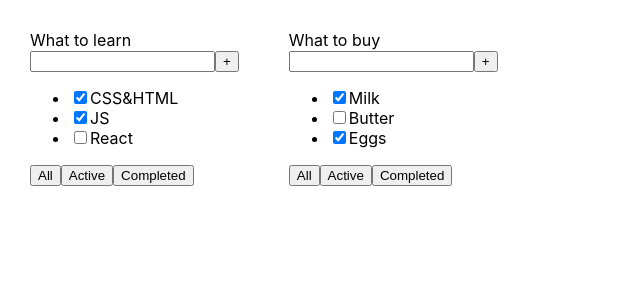
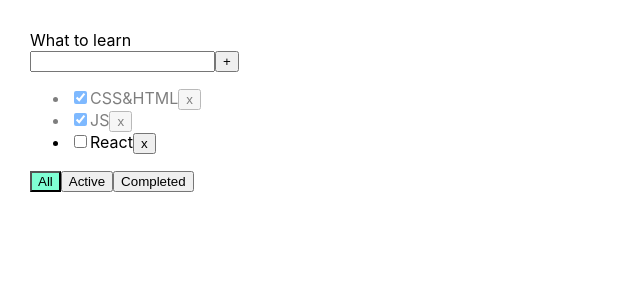
Before and after one commit to zhanetfio/Todolist, a React (Create React App) app in the folder todolist/: page / in a window 1280 px wide. Shown: the top 300 px of the page, without its empty margins (0-640 px from the left). Built offline with nearby package versions, Linux system fonts and the light colour scheme.

Commit message:
feat:add task options

```diff
--- a/todolist/package.json
+++ b/todolist/package.json
@@ -10,10 +10,12 @@
     "@types/node": "^16.7.13",
     "@types/react": "^18.0.0",
     "@types/react-dom": "^18.0.0",
+    "@types/uuid": "^8.3.4",
     "react": "^18.2.0",
     "react-dom": "^18.2.0",
     "react-scripts": "5.0.1",
     "typescript": "^4.4.2",
+    "uuid": "^8.3.2",
     "web-vitals": "^2.1.0"
   },
   "scripts": {
--- a/todolist/src/App.css
+++ b/todolist/src/App.css
@@ -8,3 +8,15 @@
     margin-right: 50px;
 
 }
+.error {
+    border: red 1px solid;
+}
+.error-message {
+    color: red;
+}
+.active-filter {
+    background-color: aquamarine;
+}
+.is-done {
+    opacity: 0.5;
+}
--- a/todolist/src/App.tsx
+++ b/todolist/src/App.tsx
@@ -1,25 +1,59 @@
-import React from 'react';
+import React, {useState} from 'react';
 import './App.css';
-import {Todolist} from "./Todolist";
+import {TaskType, Todolist} from "./Todolist";
+import {v1} from "uuid";
+
+export type FilterValuesType = "all" | "completed" | "active"
 
 function App() {
 
-    let task1=[
-        {id: "1",title: "CSS&HTML", isDone: true},
-        {id: "2",title: "JS", isDone: true},
-        {id: "3",title: "React", isDone: false}
-    ]
-    let task2=[
-        {id: "1",title: "Milk", isDone: true},
-        {id: "2",title: "Butter", isDone: false},
-        {id: "3",title: "Eggs", isDone: true}
-    ]
+    const [tasks, setTasks] = useState<Array<TaskType>>([
+        {id:v1(), title: "CSS&HTML", isDone: true},
+        {id: v1(), title: "JS", isDone: true},
+        {id: v1(), title: "React", isDone: false}
+    ])
+
+
+const addTask=(title:string)=>{
+        const newTask={id:v1(), title:title , isDone:false}
+    setTasks([newTask, ...tasks])
+
+}
+    const removeTask = (id: string) => {
+        setTasks(tasks.filter(f => f.id !== id))
+    }
+    const changeStatus=(taskId:string, isDone:boolean)=>{
+        let task=tasks.find(t=>t.id===taskId)
+        if(task){
+           task.isDone=isDone
+        }
+        setTasks([...tasks])
+    }
+
+    const [filter, setFilter] = useState<FilterValuesType>("all")
+    const changeFilter = (value: FilterValuesType) => {
+        setFilter(value)
+    }
+    let taskForTodolist=tasks;
+    if(filter ==="completed"){
+        taskForTodolist = tasks.filter(t=>t.isDone);
+    }
+    if(filter === "active"){
+        taskForTodolist = tasks.filter(t=>!t.isDone)
+    }
 
     return (
         <div className='App'>
-           <Todolist title={"What to learn"} tasks={task1} />
-           <Todolist title={"What to buy"} tasks={task2} />
+            <Todolist
+                title={"What to learn"}
+                tasks={taskForTodolist}
+                addTask={addTask}
+                removeTask={removeTask}
+                changeFilter={changeFilter}
+                changeStatus={changeStatus}
+                filter={filter}
 
+            />
         </div>
     );
 }
--- a/todolist/src/Todolist.tsx
+++ b/todolist/src/Todolist.tsx
@@ -1,36 +1,99 @@
-import React from "react";
+import React, {ChangeEvent, useState} from "react";
+import {FilterValuesType} from "./App";
 
-type TaskType={
-    id:string
-    title:string
-    isDone:boolean
+export type TaskType = {
+    id: string
+    title: string
+    isDone: boolean
+
 }
 
-type TodolistType={
-    title:string
+type TodolistType = {
+    title: string
     tasks: Array<TaskType>
+    addTask: (title: string) => void
+    removeTask: (id: string) => void
+    changeFilter: (value: FilterValuesType) => void
+    changeStatus: (taskId: string, isDone: boolean) => void
+    filter: FilterValuesType
 }
 
-export function Todolist(props:TodolistType) {
+export function Todolist(props: TodolistType) {
 
+    const [title, setTitle] = useState("")
+    const [error, setError] = useState<string | null>(null)
+
+    const addTask = () => {
+        if (title.trim() !== "") {
+            props.addTask(title)
+            setTitle("")
+        } else {
+            setError("Title is required")
+        }
+    }
+    const onChangeHandler = (e: ChangeEvent<HTMLInputElement>) => {
+        setTitle(e.currentTarget.value)
+    }
+    const onKeyDownHandler = (e: React.KeyboardEvent<HTMLElement>) => {
+        setError(null)
+        if (e.key === "Enter") {
+            addTask()
+        }
+    }
+    const onAllClickHandler = () => {
+        props.changeFilter("all")
+    }
+    const onActiveClickHandler = () => {
+        props.changeFilter("active")
+    }
+    const onCompletedClickHandler = () => {
+        props.changeFilter("completed")
+    }
     return (
         <div>
             <div>{props.title}</div>
             <div>
-                <input/>
-                <button>+</button>
+                <input
+                    className={error ? "error" : ""}
+                    value={title}
+                    onChange={onChangeHandler}
+                    onKeyDown={onKeyDownHandler}
+
+                />
+                <button onClick={addTask}>+</button>
+                {error && <div className="error-message">{error}</div>}
             </div>
             <div>
                 <ul>
-                    <li><input type='checkbox' checked={props.tasks[0].isDone}/><span>{props.tasks[0].title}</span></li>
-                    <li><input type='checkbox' checked={props.tasks[1].isDone}/><span>{props.tasks[1].title}</span></li>
-                    <li><input type='checkbox' checked={props.tasks[2].isDone}/><span>{props.tasks[2].title}</span></li>
+                    {
+                        props.tasks.map(t => {
+                            const onClickHandler = () => {
+                                props.removeTask(t.id)
+                            }
+                            const onChangeHandler = (e: ChangeEvent<HTMLInputElement>) => {
+                                props.changeStatus(t.id, e.currentTarget.checked)
+                            }
+                            return <li key={t.id} className={t.isDone ? "is-done" : ""}>
+                                <input type='checkbox'
+                                       onChange={onChangeHandler}
+                                       checked={t.isDone}/>
+                                <span>{t.title}</span>
+                                <button onClick={onClickHandler}>x
+                                </button>
+                            </li>
+                        })
+                    }
                 </ul>
             </div>
             <div>
-                <button>All</button>
-                <button>Active</button>
-                <button>Completed</button>
+                <button className={props.filter === "all" ? "active-filter" : ""} onClick={onAllClickHandler}>All
+                </button>
+                <button className={props.filter === "active" ? "active-filter" : ""}
+                        onClick={onActiveClickHandler}>Active
+                </button>
+                <button className={props.filter === "completed" ? "active-filter" : ""}
+                        onClick={onCompletedClickHandler}>Completed
+                </button>
             </div>
         </div>
     )
```
Also changed, not shown: 1 other file (tests, documents, lock files or other folders).
